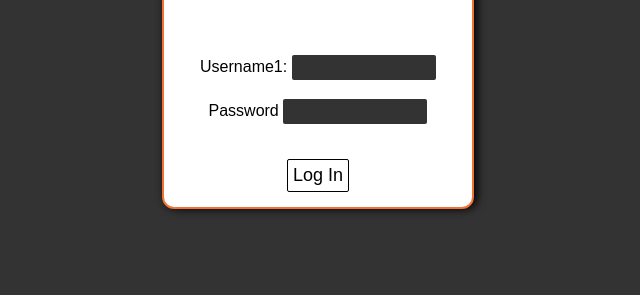
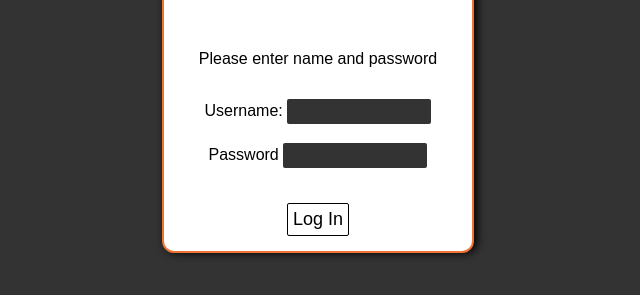
Before and after one commit to Abhishek63534/page-turner, a plain HTML site: page index.html in a window 1280 px wide. Shown: the part 101-396 px from the top of the page, without its empty margins (322-962 px from the left). Drawn offline with Linux system fonts and the light colour scheme.

Commit message:
updated index page

```diff
--- a/index.html
+++ b/index.html
@@ -12,9 +12,10 @@
  </div>
 
 <form name="login" onsubmit="return validateForm() ;" method="post">
-
+<p>
+Please enter name and password</p>
 <ul>
-<li>Username1: <input class="username" type="text" name="username">
+<li>Username: <input class="username" type="text" name="username">
 </li>
 
 <li>Password <input class="password" type="password" name="password">
```
